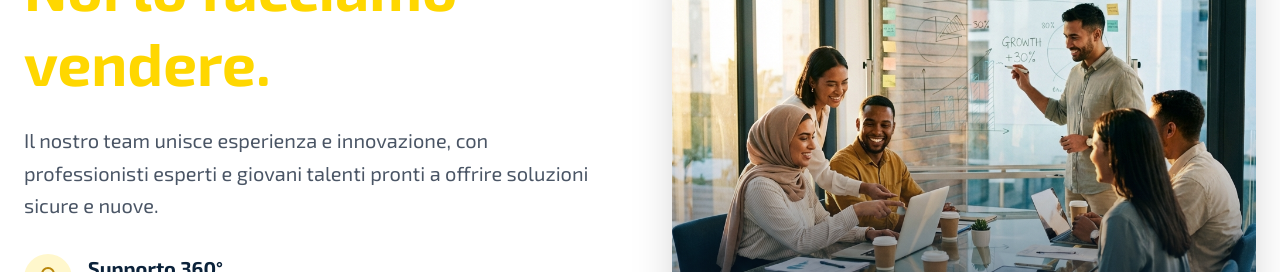
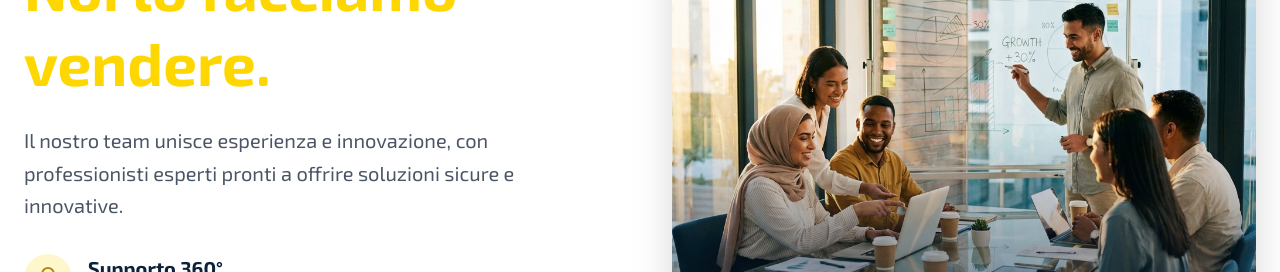
Before and after one commit to oddo99/Mela-vercel, a Next.js app: page / in a window 1280 px wide. Shown: the part 2320-2592 px from the top of the page. Built offline with nearby package versions, Linux system fonts and the light colour scheme.

Commit message:
Update: Remove 'giovani talenti' reference from homepage team description

```diff
--- a/src/app/page.tsx
+++ b/src/app/page.tsx
@@ -159,7 +159,7 @@ export default function HomePage() {
                   <span className="text-[#FFD700]">Noi lo facciamo vendere.</span>
                 </h2>
                 <p className="mb-8 text-xl text-gray-600 leading-relaxed">
-                  Il nostro team unisce esperienza e innovazione, con professionisti esperti e giovani talenti pronti a offrire soluzioni sicure e nuove.
+                  Il nostro team unisce esperienza e innovazione, con professionisti esperti pronti a offrire soluzioni sicure e innovative.
                 </p>
                 <div className="space-y-6">
                   {[
```
